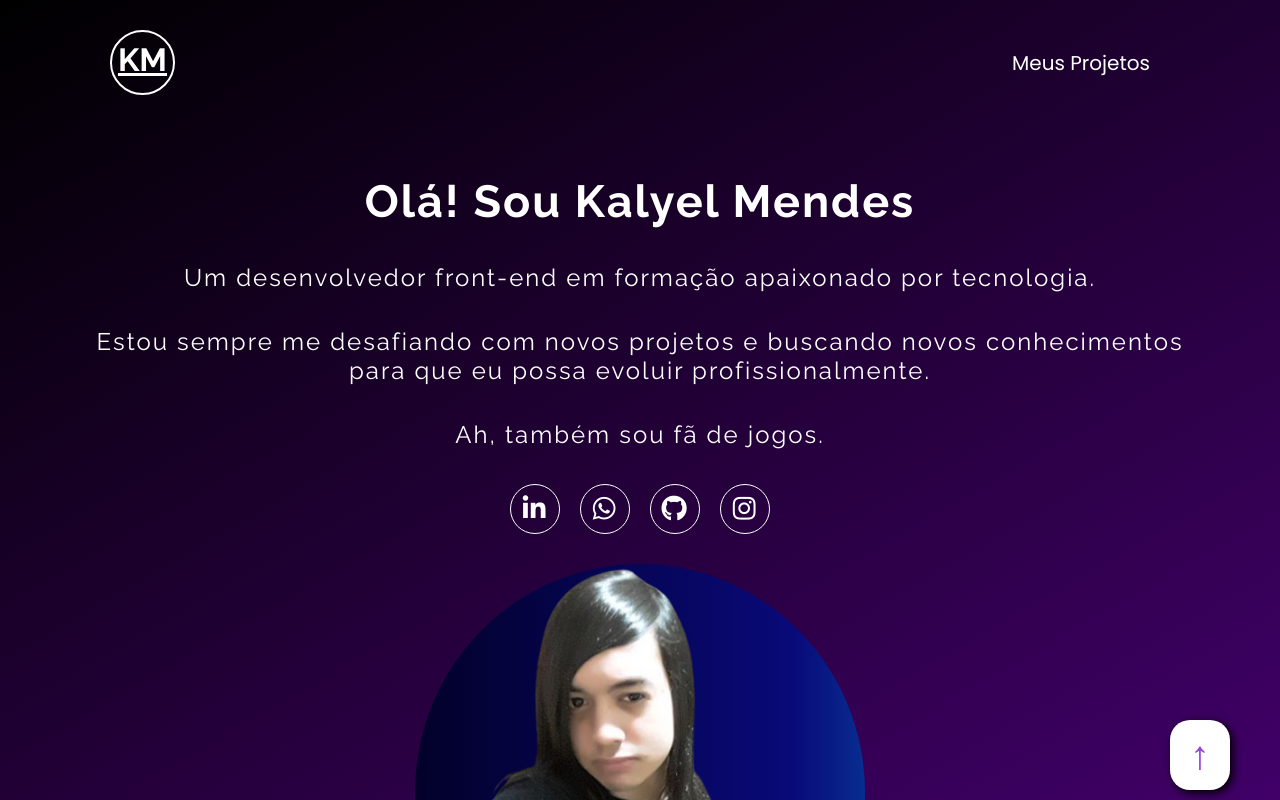
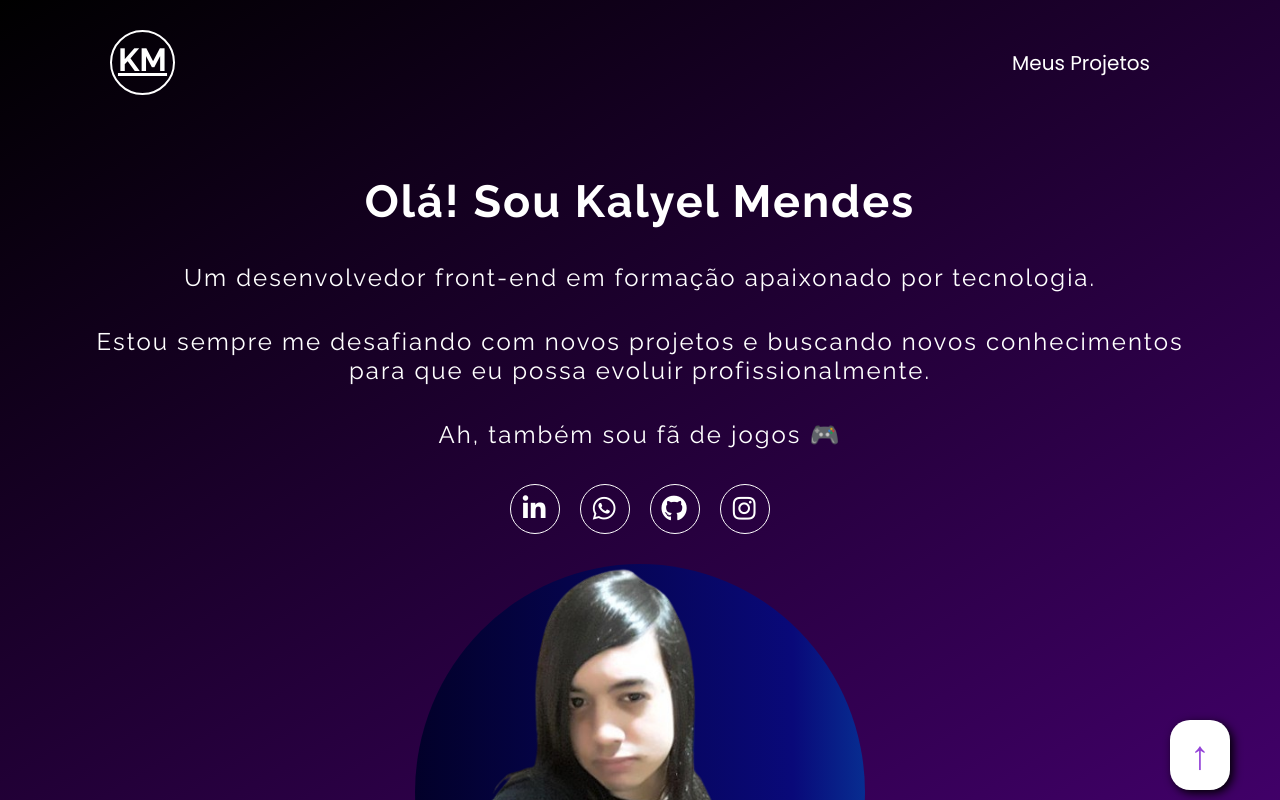
Before and after one commit to kalyel/meu-portfolio, a plain HTML site: page index.html in a window 1280 px wide. Shown: the top 800 px of the page. Drawn offline with nearby package versions, Linux system fonts and the light colour scheme.

Commit message:
att info

```diff
--- a/index.html
+++ b/index.html
@@ -44,7 +44,7 @@
             <p>Um desenvolvedor front-end em formação apaixonado por tecnologia.</p>
             <p>Estou sempre me desafiando com novos projetos e buscando novos conhecimentos
                 para que eu possa evoluir profissionalmente.</p>
-            <p>Ah, também sou fã de jogos.</p>
+            <p>Ah, também sou fã de jogos 🎮</p>
 
             <ul class="redes-sociais">
                 <li>
```
